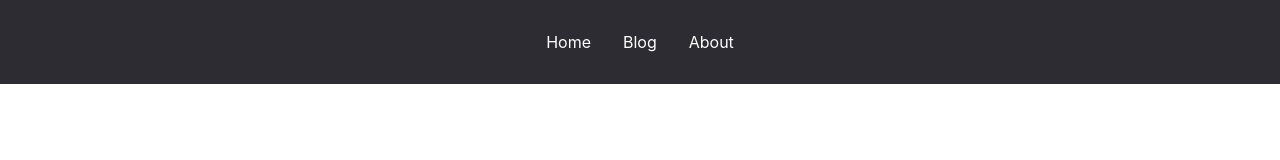
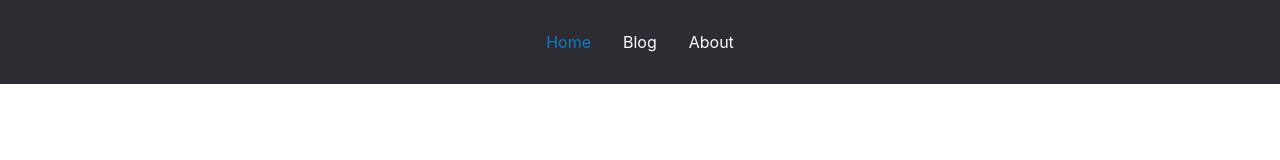
Before and after one commit to Shamada81/React-Router6_course, a React (Create React App) app: page / in a window 1280 px wide. Shown: the top 160 px of the page. Built offline with nearby package versions, Linux system fonts and the light colour scheme.

Commit message:
refactoring layout

```diff
--- a/src/components/Layout.jsx
+++ b/src/components/Layout.jsx
@@ -1,13 +1,15 @@
 import React from 'react';
-import {Link, Outlet} from "react-router-dom";
+import {NavLink, Outlet} from "react-router-dom";
+
+const setActive = ({isActive}) => isActive ? 'active-link' : '';
 
 const Layout = () => {
 	return (
 		<>
 			<header>
-				<Link to="/">Home</Link>
-				<Link to="/posts">Blog</Link>
-				<Link to="/about">About</Link>
+				<NavLink to="/" className={setActive}>Home</NavLink>
+				<NavLink to="/posts" className={setActive}>Blog</NavLink>
+				<NavLink to="/about" className={setActive}>About</NavLink>
 			</header>
 
 			<main className='container'>
--- a/src/index.css
+++ b/src/index.css
@@ -56,7 +56,7 @@ main a:hover {
   text-decoration: underline;
 }
 
-.active {
+.active-link {
   color: var(--color-active);
   cursor: default;
 }
```
Also changed, not shown: src/components/CustomLink.jsx (added, +22 -0 lines).
